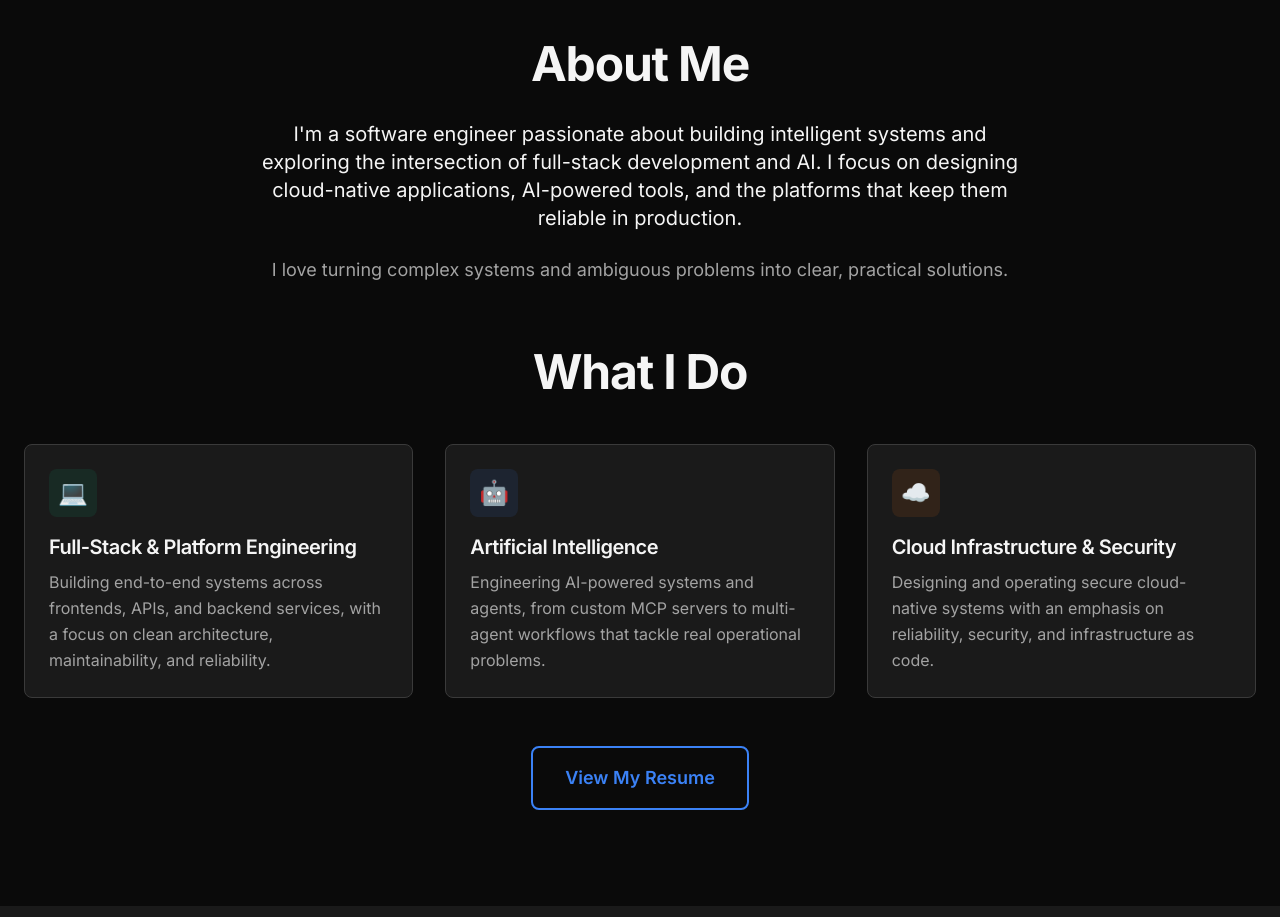
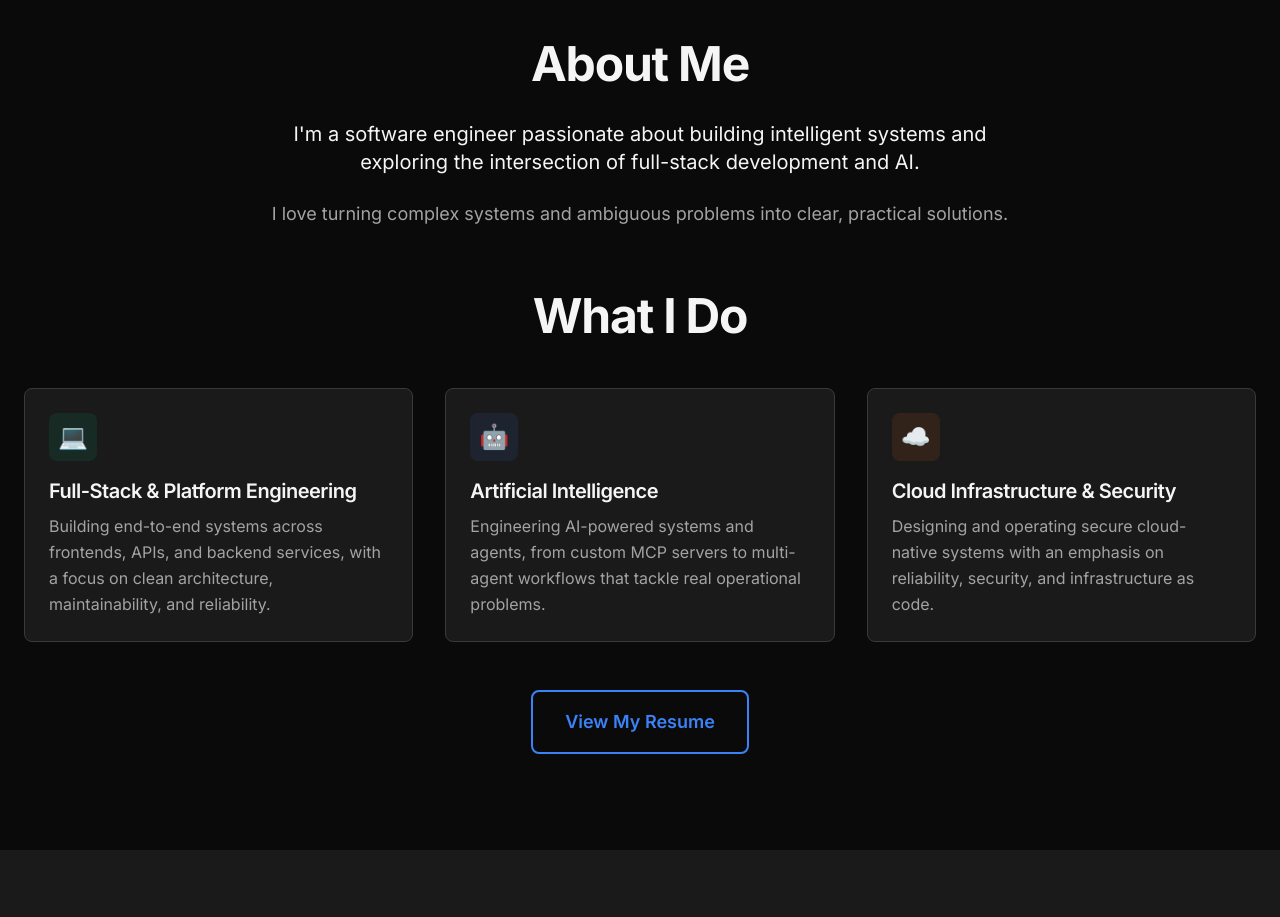
Before and after one commit to zavalatechlabs/zavala-software-portfolio, a Next.js app: page / in a window 1280 px wide. Shown: the part 920-1837 px from the top of the page. Built offline with nearby package versions, Linux system fonts and the light colour scheme; no server answers.

Commit message:
simplify About Me section by removing cloud-native focus sentence

```diff
--- a/app/page.tsx
+++ b/app/page.tsx
@@ -31,8 +31,7 @@ export default function Home() {
             <div className="max-w-3xl mx-auto text-center mb-16">
               <p className="text-lg md:text-xl text-zavala-text-primary leading-relaxed mb-6">
                 I&apos;m a software engineer passionate about building intelligent systems and exploring
-                the intersection of full-stack development and AI. I focus on designing cloud-native
-                applications, AI-powered tools, and the platforms that keep them reliable in production.
+                the intersection of full-stack development and AI.
               </p>
               <p className="text-base md:text-lg text-zavala-text-secondary leading-relaxed">
                 I love turning complex systems and ambiguous problems into clear, practical solutions.
```
